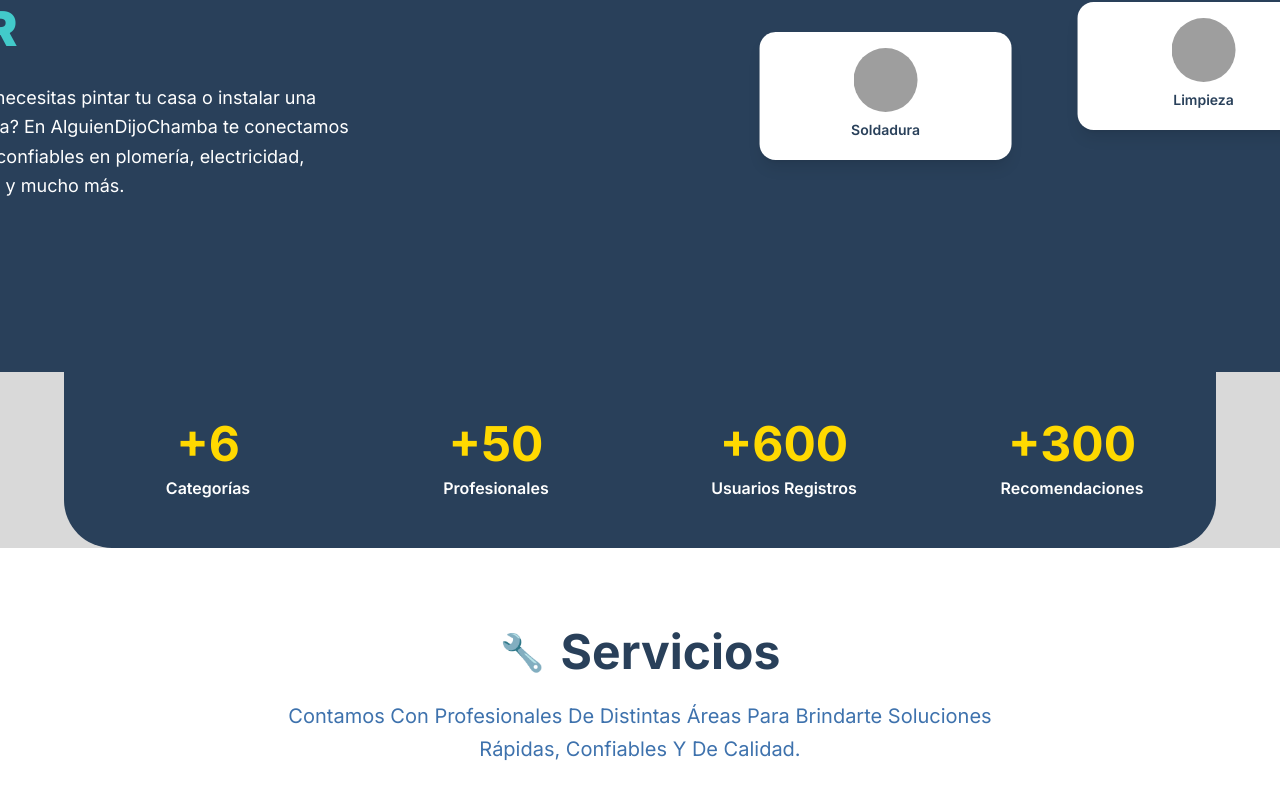
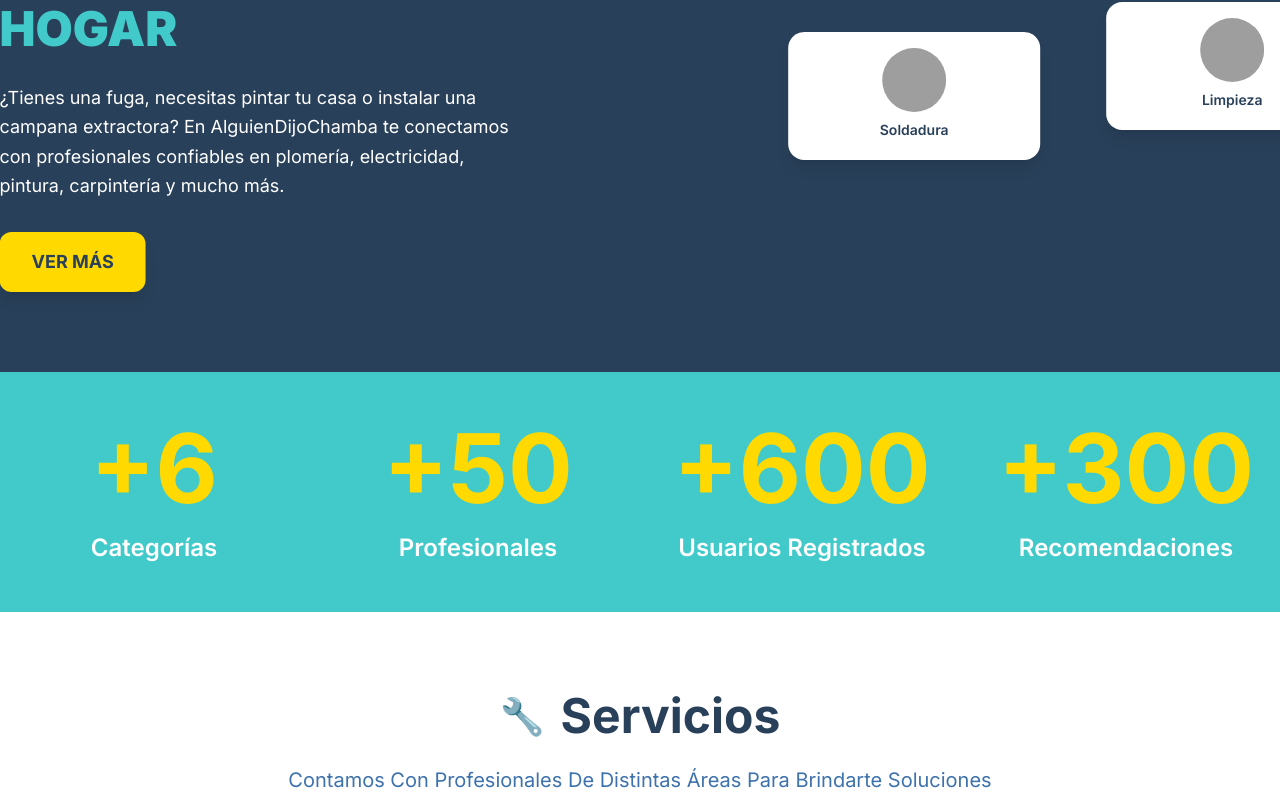
Before and after one commit to 1ACC0238-2520-1798-G3-AlguienDijoChamba/AlguienDijoChamba---Landing_Page, a Next.js app: page / in a window 1280 px wide. Shown: the part 1061-1862 px from the top of the page. Built offline with nearby package versions, Linux system fonts and the light colour scheme; grey boxes are pictures that could not be loaded.

Commit message:
feat(hero): update expert and stats section

```diff
--- a/src/app/components/Experts.tsx
+++ b/src/app/components/Experts.tsx
@@ -54,7 +54,7 @@
             {/* Texto */}
             <div
                 className={`transition-all duration-[2000ms] ease-in-out ${
-                    visible ? "-translate-x-50 opacity-100 animate-moveText" : "-translate-x-500 opacity-0"
+                    visible ? "-translate-x-10 opacity-100 animate-moveText" : "-translate-x-500 opacity-0"
                 }`}
                 style={{ animationPlayState: visible ? "running" : "paused" }}
             >
--- a/src/app/components/Stats.tsx
+++ b/src/app/components/Stats.tsx
@@ -2,26 +2,30 @@
   const stats = [
     { number: '+6', label: 'Categorías' },
     { number: '+50', label: 'Profesionales' },
-    { number: '+600', label: 'Usuarios Registros' },
+    { number: '+600', label: 'Usuarios Registrados' },
     { number: '+300', label: 'Recomendaciones' }
-  ]
+  ];
 
   return (
-    <section className="bg-[#D9D9D9] pb-0">
-      <div className="bg-[#29405A] text-white rounded-t-none rounded-b-[3rem] mx-4 md:mx-8 lg:mx-16">
-        <div className="container mx-auto px-4 py-12 max-w-6xl">
-          <div className="grid grid-cols-2 lg:grid-cols-4 gap-8 text-center">
+      <section className="bg-[#42CACA] w-full flex justify-center py-12">
+        <div className="w-full max-w-7xl px-6 mx-auto">
+          <div className="grid grid-cols-2 lg:grid-cols-4 gap-16 text-center justify-center justify-items-center">
             {stats.map((stat, index) => (
-              <div key={index} className="animate-fade-in-up" style={{animationDelay: `${index * 0.1}s`}}>
-                <div className="text-3xl md:text-4xl lg:text-5xl font-bold text-[#FFD900] mb-2">
-                  {stat.number}
+                <div
+                    key={index}
+                    className="transform translate-x-[0%] opacity-0 animate-slide-in-left"
+                    style={{ animationDelay: `${index * 0.3}s`, animationFillMode: 'forwards'}}
+                >
+                  <div className="text-6xl md:text-7xl lg:text-8xl font-bold text-[#FFD900] mb-4">
+                    {stat.number}
+                  </div>
+                  <div className="text-xl md:text-2xl font-semibold text-white">
+                    {stat.label}
+                  </div>
                 </div>
-                <div className="text-sm md:text-base font-semibold text-white">{stat.label}</div>
-              </div>
             ))}
           </div>
         </div>
-      </div>
-    </section>
-  )
+      </section>
+  );
 }
--- a/src/app/globals.css
+++ b/src/app/globals.css
@@ -162,10 +162,19 @@
 
 @keyframes moveCards {
   0% { transform: translateX(20px); }
-  50% { transform: translateX(30px); }
+  50% { transform: translateX(60px); }
   100% { transform: translateX(20px); }
 }
 
 .animate-moveCards {
   animation: moveCards 4s ease-in-out 0.5s infinite;
 }
+
+@keyframes slide-in-left {
+  0% { transform: translateX(-100%); opacity: 0; }
+  100% { transform: translateX(0); opacity: 1; }
+}
+
+.animate-slide-in-left {
+  animation: slide-in-left 1s ease forwards;
+}
```
